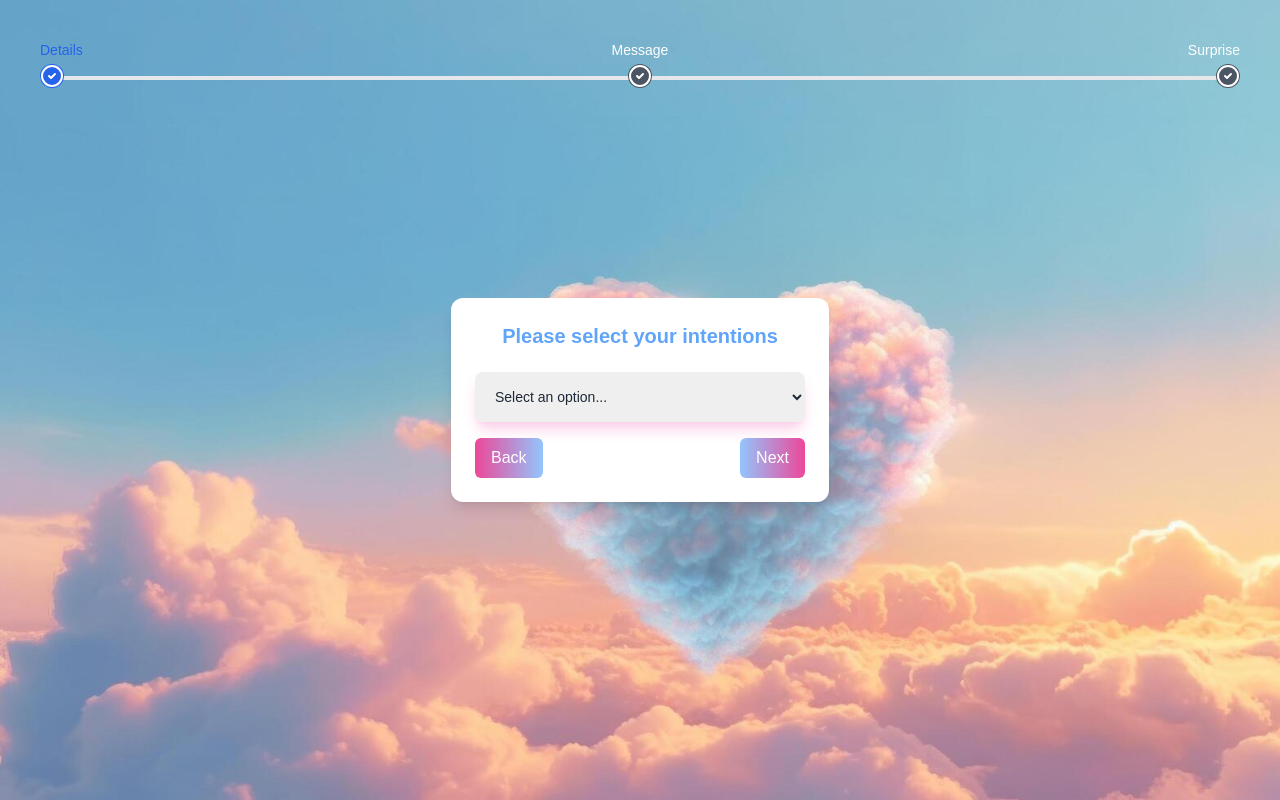
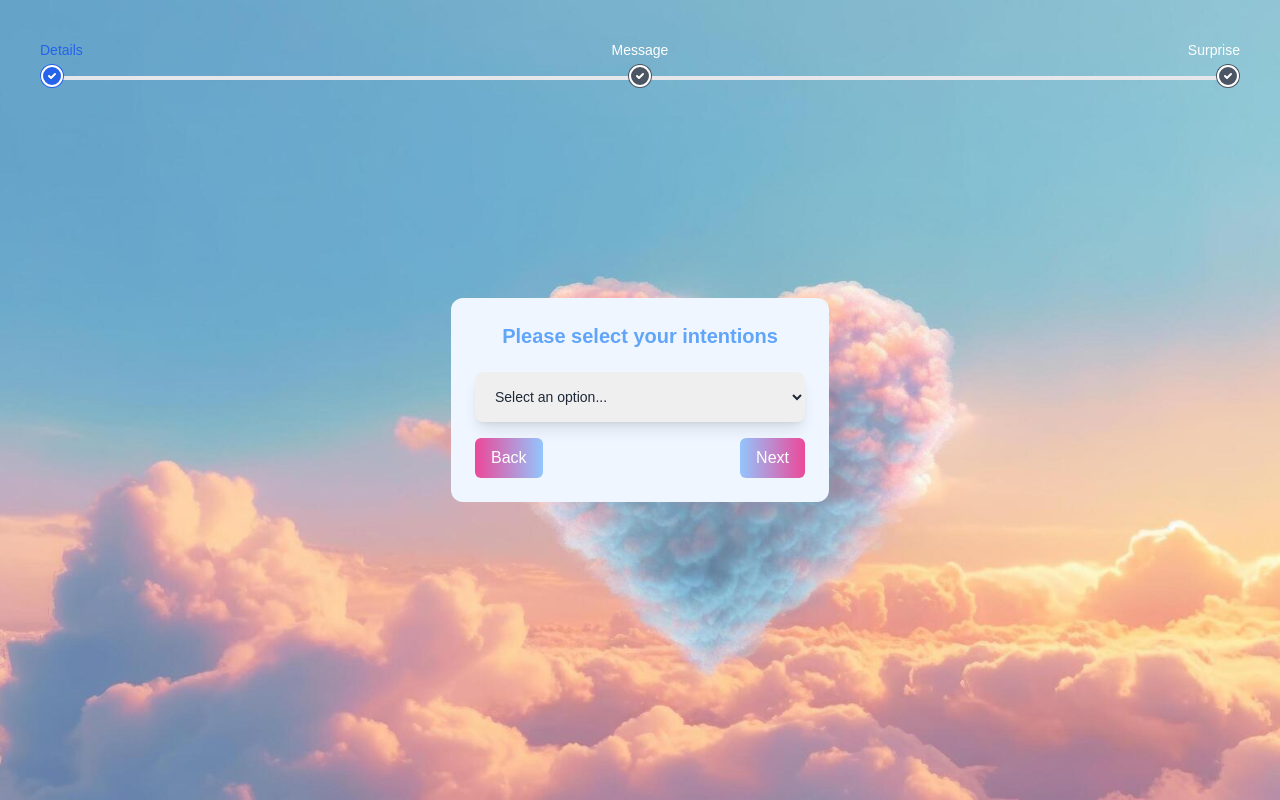
Before and after one commit to dmukaj/cupid, a Next.js app: page /main/details in a window 1280 px wide. Both pictures are taken after a click on the button "Next". Built offline with nearby package versions, Linux system fonts and the light colour scheme.

Commit message:
changed text color

```diff
--- a/src/app/main/details/LoveForm.jsx
+++ b/src/app/main/details/LoveForm.jsx
@@ -77,7 +77,7 @@ export default function LoveForm() {
   };
 
   return (
-    <div className="flex flex-col items-center p-6 bg-white rounded-xl shadow-lg w-[90%] max-w-lg mx-auto">
+    <div className="flex flex-col items-center p-6 bg-blue-50 rounded-xl w-[90%] max-w-lg mx-auto">
       {currentIndex < questions.length ? (
         <>
           <h2 className="text-xl font-bold text-blue-400 text-center mb-4">
@@ -95,7 +95,7 @@ export default function LoveForm() {
             <select
               value={answers[currentIndex]}
               onChange={handleInputChange}
-              className="mt-1.5 w-full rounded-lg shadow-pink-200 shadow-lg text-gray-800 sm:text-sm p-4"
+              className="mt-1.5 w-full rounded-lg shadow-lg text-gray-800 sm:text-sm p-4"
             >
               <option value="">Select an option...</option>
               {questions[currentIndex].options.map((option, index) => (
--- a/src/app/main/page.jsx
+++ b/src/app/main/page.jsx
@@ -17,7 +17,7 @@ const page = () => {
         }
       />
       <div className="flex flex-col items-center justify-center text-base lg:text-xl xl:text-3xl bg-gradient-to-tr from-pink-500 to-blue-800 text-transparent bg-clip-text">
-        <h1 className="text-lg lg:text-2xl xl:text-4xl">Hello Pookie!</h1>
+        <h1 className="text-lg lg:text-2xl xl:text-4xl"> Hey You!</h1>
         <p>My heart is only three steps away</p>
         <>First I need you to answer a few questions.</>
       </div>
```
Also changed, not shown: src/components/ProgressBar.jsx (+0 -7 lines).
